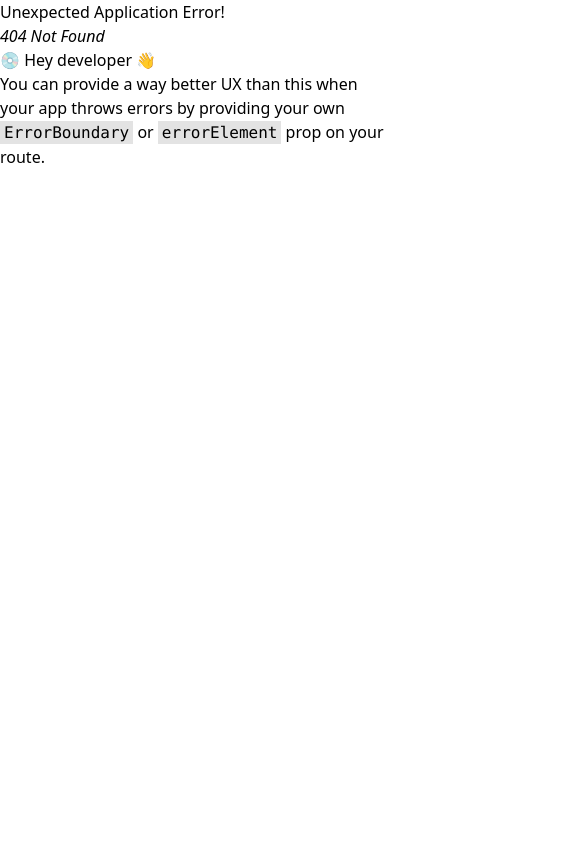
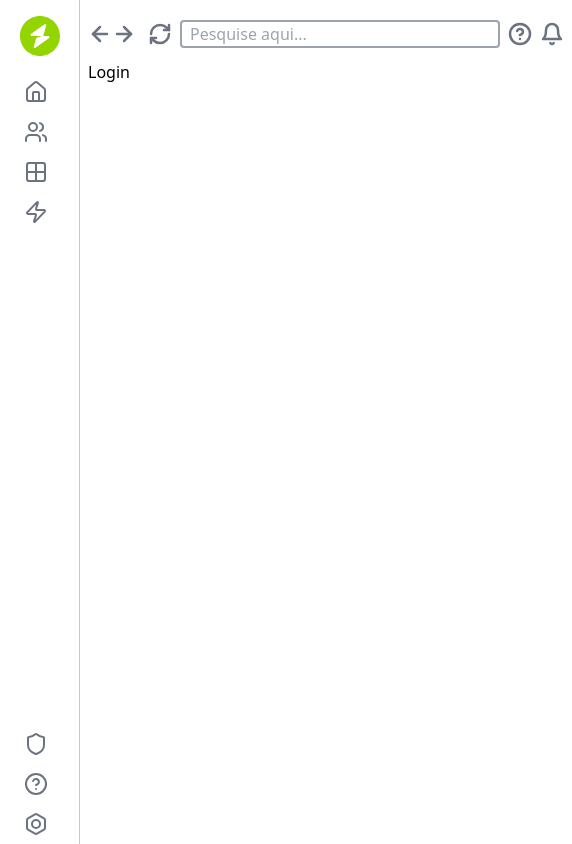
Before and after one commit to lhelheo/React-layout--sistema-login, a React (Vite) app: page /login in a window 390 px wide. Before the commit this address had no page. Shown: the whole page, 572 px wide, since content can reach past the window. Built offline with nearby package versions, Linux system fonts and the light colour scheme.

Commit message:
atualização de responsividade e display

```diff
--- a/src/components/ItemsList.jsx
+++ b/src/components/ItemsList.jsx
@@ -2,11 +2,11 @@ import { Link } from 'react-router-dom';
 
 const ItemsList = ({ items , links}) => {
   return (
-    <button className="w-full flex justify-center mobile:w-auto pl-10">
+    <button className="w-full flex justify-center bg-slate-200 rounded-md  mobile:w-auto px-7">
 
       <ul className="w-full">
       {items.map((item, index) => (
-        <li key={index} className="text-left text-lg list-disc">
+        <li key={index} className="text-left text-gray-500 text-lg mobile:text-sm text-nowrap list-disc">
           <Link to={links[index]} className='hover:text-primary-500'>{item}</Link>
         </li>
       ))}
--- a/src/components/Sidebar.jsx
+++ b/src/components/Sidebar.jsx
@@ -61,27 +61,38 @@ const Sidebar = () => {
 
         <div className='pt-4'>
 
-          <Tooltip text={'Texto'}>
+          <Tooltip className="flex" text={'Redirecionamento para Início'}>
           <Link to="/">
               <Button Icon1={Home} Icon2={''} label="Início" />
             </Link>
           </Tooltip>
 
-          <Tooltip text={'Texto'}>
+          <Tooltip text={'Sessão Clientes'}>
             <Button onClick={toggleListVisibility} Icon1={Users} Icon2={ChevronLeft} label="Clientes" />
           </Tooltip>
           {isListVisible && <ItemsList items={["Administrador", "Suporte", "Outro Item"]} links={["/admin", "/suport", "/others"]} />}
-          <Button Icon1={Grid2X2} Icon2={''} label="Contas" />
-          <Button onClick={toggleListVisibility2} Icon1={Zap} Icon2={ChevronLeft} label="Gestão" />
+
+          <Tooltip text={'Sessão Contas'}>
+            <Button Icon1={Grid2X2} Icon2={''} label="Contas" />
+          </Tooltip>
+
+          <Tooltip text={'Sessão Gestão'}>
+            <Button onClick={toggleListVisibility2} Icon1={Zap} Icon2={ChevronLeft} label="Gestão" />
+          </Tooltip>
           {isListVisible2 && <ItemsList items={["Texto 2", "Exemplo de texto 2", "Testando 2..."]} links={["/texto2", "/extext2", "/test2"]} />}
         </div>
       </div>
 
 
 
-      <div className='flex flex-col items-center w-full'>
-        <Button Icon1={Shield} Icon2={''} label="Administrador" />
-        <Button Icon1={CircleHelp} Icon2={''} label="Suporte" />
+      <div className='flex flex-col  w-full'>
+        <Tooltip text={'Sessão Admin'}>
+          <Button Icon1={Shield} Icon2={''} label="Administrador" />
+        </Tooltip>
+
+        <Tooltip text={'Sessão Suporte'}>
+          <Button Icon1={CircleHelp} Icon2={''} label="Suporte" />
+        </Tooltip>
         <SidebarEnd />
       </div>
     </div>
--- a/src/components/SidebarEnd.jsx
+++ b/src/components/SidebarEnd.jsx
@@ -1,11 +1,12 @@
 import { Bolt } from 'lucide-react';
 import Button from './Button';
+import { Tooltip } from './Tooltip';
 
 const SidebarEnd = () => {
   return (
     <div>
-        <div className='flex justify-center items-center bg-stone-100 mb-4 mobile:hidden '>
-            <div className='flex  items-center'>
+        <div className='flex items-center bg-stone-100 mb-4 mobile:hidden '>
+            <div className='flex items-center'>
                 <div className='bg-gray-300 rounded-full w-10 h-10 m-1 flex items-center justify-center'>
                     <p className='text-xl text-gray-700'>JD</p>
                 </div>
@@ -15,7 +16,9 @@ const SidebarEnd = () => {
                 </div>
             </div>
             <div>
-                <Button Icon1={Bolt} Icon2={''} label=""  />
+                <Tooltip text={'Sessão Configurações'}>
+                    <Button Icon1={Bolt} Icon2={''} label=""  />
+                </Tooltip>
             </div>
         </div>
         <div className='desktop:hidden flex justify-center items-center w-full'>
--- a/src/components/Tooltip.jsx
+++ b/src/components/Tooltip.jsx
@@ -4,12 +4,12 @@ export const Tooltip = ({text, children}) => {
     const [isTooltipVisible, setIsTooltipVisible] = useState(false);
     return (
         <div
-            className="tooltip-container"
+            className="tooltip-container relative"
             onMouseEnter={() => setIsTooltipVisible(true)}
             onMouseLeave={() => setIsTooltipVisible(false)}
         >
             {children}
-            {isTooltipVisible && <div className="tooltip bg-primary-500 w-min text-white p-3 rounded relative z-index right-16 top-20">{text}</div>}
+            {isTooltipVisible && <div className="tooltip text-xs bg-primary-500 w-min text-white p-1 rounded absolute z-10 -right-20 bottom-0">{text}</div>}
         </div>
     );
 };
--- a/src/main.jsx
+++ b/src/main.jsx
@@ -11,6 +11,7 @@ import Others from './routes/Others'
 import Texto2 from './routes/Texto2'
 import Extext2 from './routes/Extext2'
 import Test2 from './routes/Test2'
+import Login from './routes/Login'
 
 const router = createBrowserRouter([
   {
@@ -49,6 +50,10 @@ const router = createBrowserRouter([
         path: 'test2',
         element: <Test2 />
       },
+      {
+        path: 'login',
+        element: <Login />
+      },
     ],
   },
 ]);
--- /dev/null
+++ b/src/routes/Login.jsx
@@ -0,0 +1,7 @@
+const Login = () => {
+  return (
+    <div>Login</div>
+  )
+}
+
+export default Login
```
